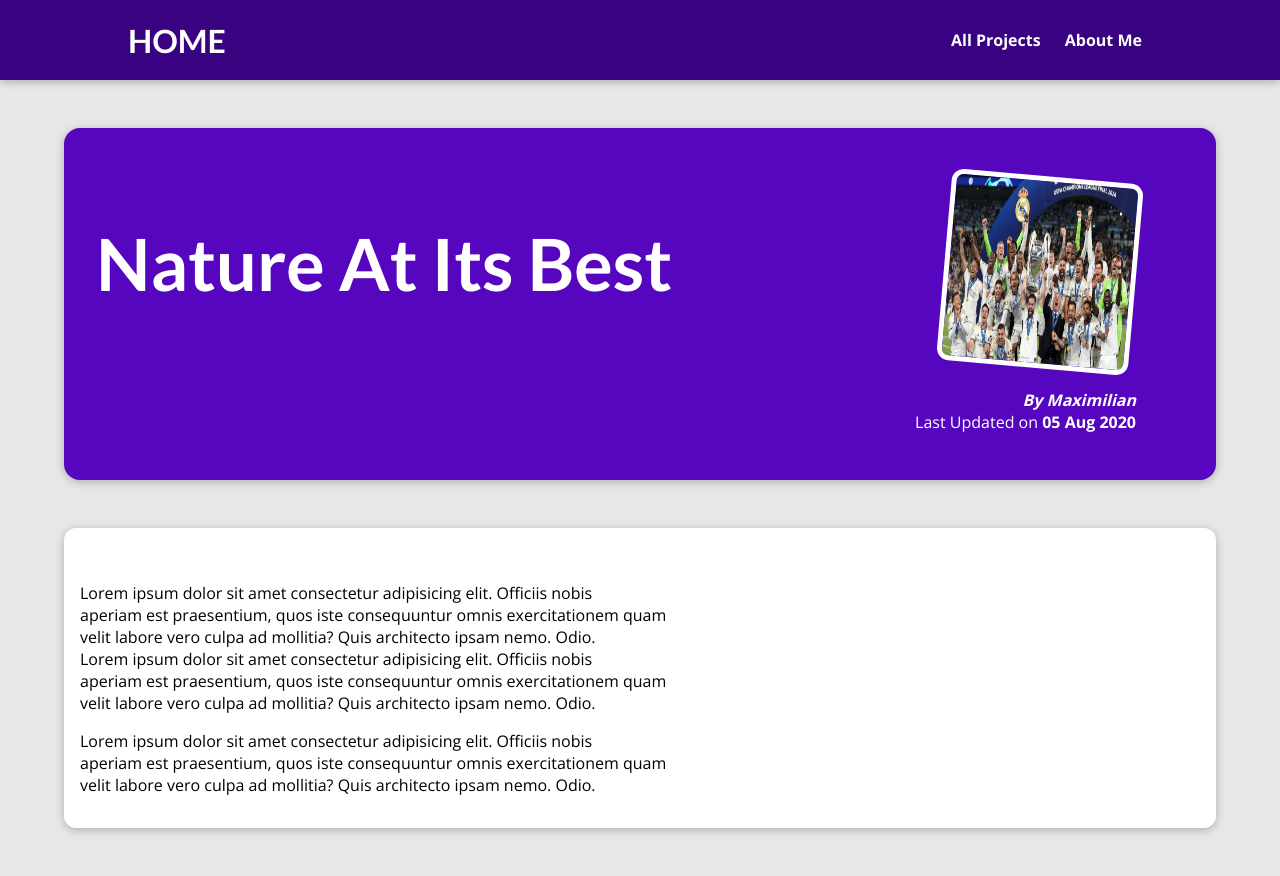
After one commit to SudeevDivakar/Portfolio-Website-Sudeev, a Django app: page /projects/into-the-woods in a window 1280 px wide. The commit adds this page. Run offline with Django 5.2, Linux system fonts and the light colour scheme.

Commit message:
Add Single-Project Page

```diff
--- /dev/null
+++ b/portfolio/static/portfolio/single-project.css
@@ -0,0 +1,62 @@
+body {
+  background-color: #e7e7e7;
+}
+
+#main-navigation {
+  background-color: #390281;
+  box-shadow: 0 2px 8px rgba(0, 0, 0, 0.25);
+}
+
+#summary {
+  margin: 8rem auto 3rem auto;
+  padding: 2rem;
+  width: 90%;
+  max-width: 90rem;
+  border-radius: 16px;
+  background-color: #5706c0;
+  position: relative;
+  box-shadow: 0 2px 8px rgba(0, 0, 0, 0.25);
+  height: 22rem;
+}
+
+#summary h2 {
+  color: white;
+  font-size: 4.5rem;
+}
+
+#summary article {
+  position: absolute;
+  top: 2rem;
+  right: 3rem;
+  padding: 1rem 2rem;
+  border-radius: 12px;
+  text-align: right;
+  color: white;
+}
+
+#summary article img {
+  width: 12rem;
+  height: 12rem;
+  border-radius: 12px;
+  transform: rotateZ(5deg);
+  border: 5px solid white;
+  margin-bottom: 1rem;
+}
+
+#summary address {
+  font-weight: bold;
+}
+
+#summary time {
+  font-weight: bold;
+}
+
+main {
+  width: 90%;
+  max-width: 90rem;
+  margin: 3rem auto;
+  background-color: white;
+  padding: 1rem;
+  border-radius: 12px;
+  box-shadow: 0 2px 8px rgba(0, 0, 0, 0.25);
+}
--- a/portfolio/templates/portfolio/partials/project.html
+++ b/portfolio/templates/portfolio/partials/project.html
@@ -2,10 +2,10 @@
 
 <li>
     <article class="post">
-        <a href="">
-            <img src="{% static "portfolio/images/rmd_winners.jpg" %}" alt="Real Madrid Win 15th CL Title" />
+        <a href="{% url "project-detail-page" project.slug %}">
+            <img src="{% static "portfolio/images/rmd_winners.jpg" %}" alt="{{project.title}}" />
             <div class="post_content">
-                <h3>Real Madrid Win 15th CL Title</h3>
+                <h3>{{project.title}}</h3>
                 <p>
                     Dani Carvajal and Vinicius Jr. put Real Madrid on the Winning side
                     of the Champions League Final - 2024 as Real Madrid lift their 15th Champions League Title.
--- /dev/null
+++ b/portfolio/templates/portfolio/single-project.html
@@ -0,0 +1,25 @@
+{% extends "base.html" %}
+{% load static %}
+
+{% block title %} {{project.title}} {% endblock %}
+
+{% block links %}
+    <link rel="stylesheet" href="{% static "portfolio/single-project.css" %}">
+{% endblock %}
+
+{% block content %}
+    <section id="summary">
+        <h2>{{project.title}}</h2>
+        <article>
+            <img src="{% static "portfolio/images/rmd_winners.jpg" %}" alt="Post Title">
+            <address>By {{project.author}}</address>
+            <div>
+                Last Updated on <time>{{project.date|date:"d M Y"}}</time>
+            </div>
+        </article>
+    </section>
+
+    <main>
+        {{project.content|linebreaks}}
+    </main>
+{% endblock %}
--- a/portfolio/views.py
+++ b/portfolio/views.py
@@ -1,13 +1,90 @@
+from datetime import date
+
 from django.shortcuts import render
+
+all_projects = [
+    {
+        "slug": "hike-in-the-mountains",
+        "image": "mountains.jpg",
+        "author": "Maximilian",
+        "date": date(2021, 7, 21),
+        "title": "Mountain Hiking",
+        "excerpt": "There's nothing like the views you get when hiking in the mountains! And I wasn't even prepared for what happened whilst I was enjoying the view!",
+        "content": """
+          Lorem ipsum dolor sit amet consectetur adipisicing elit. Officiis nobis
+          aperiam est praesentium, quos iste consequuntur omnis exercitationem quam
+          velit labore vero culpa ad mollitia? Quis architecto ipsam nemo. Odio.
+
+          Lorem ipsum dolor sit amet consectetur adipisicing elit. Officiis nobis
+          aperiam est praesentium, quos iste consequuntur omnis exercitationem quam
+          velit labore vero culpa ad mollitia? Quis architecto ipsam nemo. Odio.
+
+          Lorem ipsum dolor sit amet consectetur adipisicing elit. Officiis nobis
+          aperiam est praesentium, quos iste consequuntur omnis exercitationem quam
+          velit labore vero culpa ad mollitia? Quis architecto ipsam nemo. Odio.
+        """
+    },
+    {
+        "slug": "programming-is-fun",
+        "image": "coding.jpg",
+        "author": "Maximilian",
+        "date": date(2022, 3, 10),
+        "title": "Programming Is Great!",
+        "excerpt": "Did you ever spend hours searching that one error in your code? Yep - that's what happened to me yesterday...",
+        "content": """
+          Lorem ipsum dolor sit amet consectetur adipisicing elit. Officiis nobis
+          aperiam est praesentium, quos iste consequuntur omnis exercitationem quam
+          velit labore vero culpa ad mollitia? Quis architecto ipsam nemo. Odio.
+
+          Lorem ipsum dolor sit amet consectetur adipisicing elit. Officiis nobis
+          aperiam est praesentium, quos iste consequuntur omnis exercitationem quam
+          velit labore vero culpa ad mollitia? Quis architecto ipsam nemo. Odio.
+
+          Lorem ipsum dolor sit amet consectetur adipisicing elit. Officiis nobis
+          aperiam est praesentium, quos iste consequuntur omnis exercitationem quam
+          velit labore vero culpa ad mollitia? Quis architecto ipsam nemo. Odio.
+        """
+    },
+    {
+        "slug": "into-the-woods",
+        "image": "woods.jpg",
+        "author": "Maximilian",
+        "date": date(2020, 8, 5),
+        "title": "Nature At Its Best",
+        "excerpt": "Nature is amazing! The amount of inspiration I get when walking in nature is incredible!",
+        "content": """
+          Lorem ipsum dolor sit amet consectetur adipisicing elit. Officiis nobis
+          aperiam est praesentium, quos iste consequuntur omnis exercitationem quam
+          velit labore vero culpa ad mollitia? Quis architecto ipsam nemo. Odio.
+          Lorem ipsum dolor sit amet consectetur adipisicing elit. Officiis nobis
+          aperiam est praesentium, quos iste consequuntur omnis exercitationem quam
+          velit labore vero culpa ad mollitia? Quis architecto ipsam nemo. Odio.
+
+          Lorem ipsum dolor sit amet consectetur adipisicing elit. Officiis nobis
+          aperiam est praesentium, quos iste consequuntur omnis exercitationem quam
+          velit labore vero culpa ad mollitia? Quis architecto ipsam nemo. Odio.
+        """
+    }
+]
+
+def get_date(post):
+    return post['date']
 
 # Create your views here.
 def index(request):
-    return render(request, "portfolio/index.html")
+    sorted_projects = sorted(all_projects, key=get_date)
+    latest_projects = sorted_projects[-3:]
+    return render(request, "portfolio/index.html", {
+        "projects": latest_projects
+    })
 
 def projects(request):
-    return render(request, "portfolio/all-projects.html")
+    return render(request, "portfolio/all-projects.html",{
+        "all_projects": all_projects
+    })
 
 def specific_project(request, slug):
+    identified_project = next(project for project in all_projects if project['slug'] == slug)
     return render(request, "portfolio/single-project.html", {
-        "slug": slug
+        "project": identified_project
     })
--- a/templates/base.html
+++ b/templates/base.html
@@ -7,12 +7,12 @@
     <meta name="viewport" content="width=device-width, initial-scale=1.0" />
     <link rel="stylesheet" href="{% static "app.css" %}">
     {% block links %}{% endblock %}
-    <title>{% block title %} Home {% endblock %}</title>
+    <title>{% block title %} Sudeev Divakar {% endblock %}</title>
   </head>
   <body>
 
     <header id="main-navigation">
-      <h1><a href="{% url "starting-page" %}">Home</a></h1>
+      <h1><a href="{% url "starting-page" %}">HOME</a></h1>
       <nav>
         <a class="horizontal-space" href="{% url "projects-page" %}">All Projects</a>
         <a class="horizontal-space" href="">About Me</a>
```
Also changed, not shown: portfolio/templates/portfolio/all-projects.html (+8 -7 lines).
